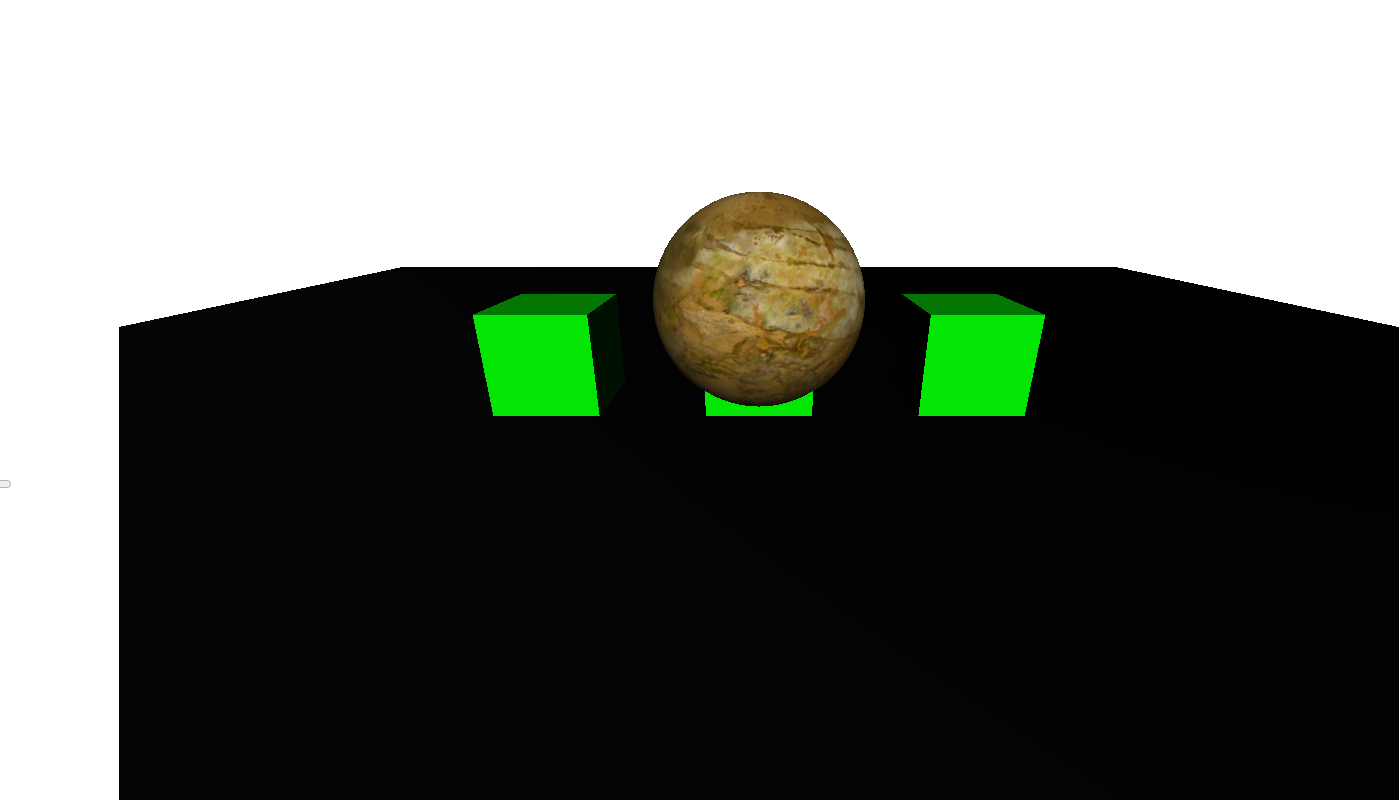
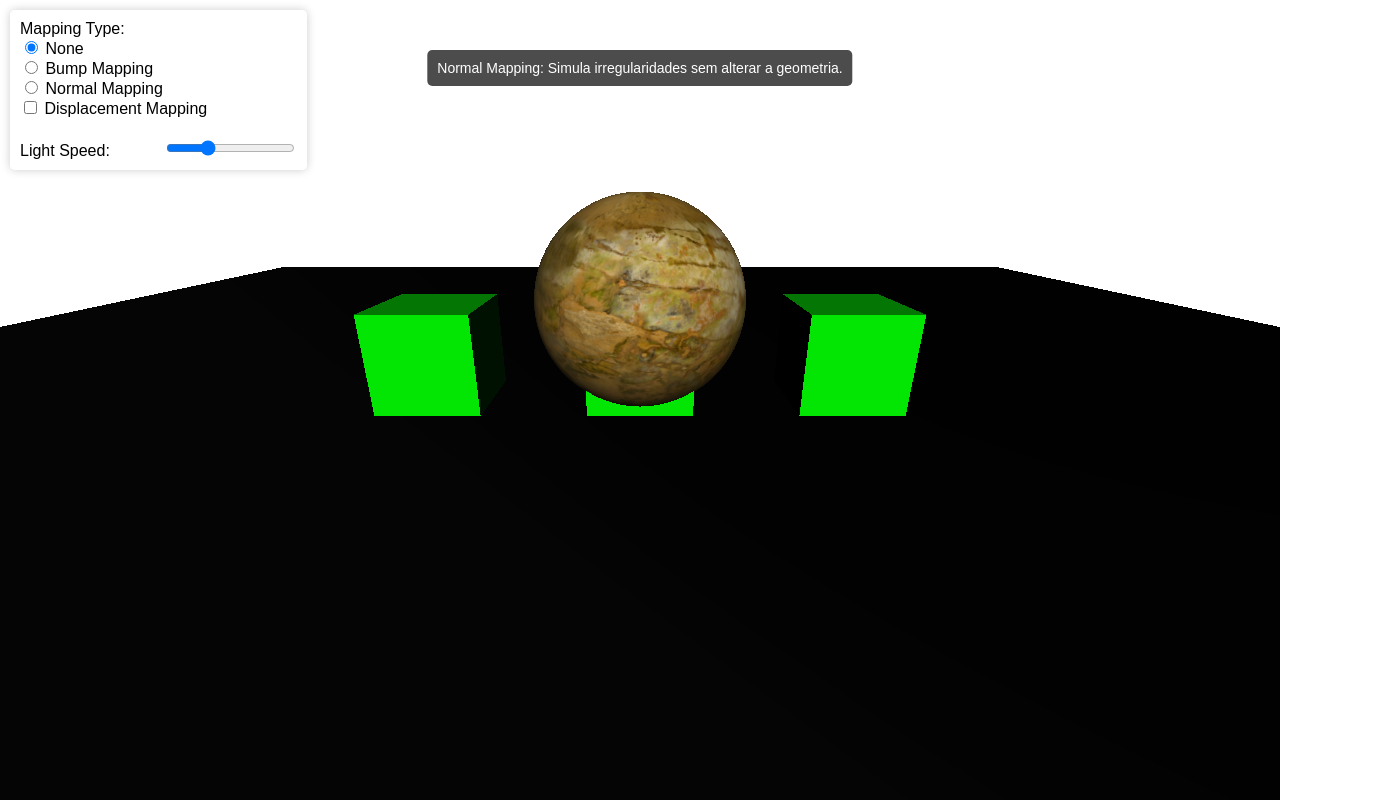
Before and after one commit to VS-7/Texture, a plain HTML site: page Textures/index.html in a window 1280 px wide. Shown: the whole page, 1399 px wide, since content can reach past the window. Drawn offline with nearby package versions, Linux system fonts and the light colour scheme; animation ran at ten frames a second.

Commit message:
Update styles.css

```diff
--- a/Textures/styles.css
+++ b/Textures/styles.css
@@ -1,40 +1,31 @@
-body {
-    margin: 0;
-    overflow: hidden;
+
+body { margin: 0; overflow: hidden; font-family: Arial, sans-serif; }
+#menu {
+    position: absolute;
+    top: 10px;
+    left: 10px;
+    background-color: rgba(255, 255, 255, 0.8);
+    padding: 10px;
+    border-radius: 5px;
+    box-shadow: 0px 0px 10px rgba(0, 0, 0, 0.2);
+}
+.slider-container {
+    margin-top: 20px;
+}
+.slider-container label {
+    display: inline-block;
+    width: 140px;
+}
+#message {
+    position: absolute;
+    top: 50px;
+    left: 50%;
+    transform: translateX(-50%);
+    background-color: rgba(0, 0, 0, 0.7);
     color: white;
-    font-family: Arial, Helvetica, sans-serif;
-    display: flex;
-    align-items: center;
-    justify-content: center;
+    padding: 10px;
+    border-radius: 5px;
+    display: none;
+    font-size: 14px;
+    z-index: 10;
 }
-
-aside {
-    position: fixed;
-    background-color: rgba(0, 0, 0, 0.767);
-    bottom: 0;
-    width: 200px;
-    padding: 20px;
-    border-top-left-radius: 40px;
-    border-top-right-radius: 40px;
-    color: white;
-}
-
-
-
-.button-fight {
-    margin: 10px;
-    border: none;
-    padding: 10px;
-    background-color: greenyellow;
-    border-radius: 20px;
-    cursor: pointer;
-    font-size: large;
-    font-weight: bold;
-    transition: border 0.2s;
-}
-
-.button-fight:hover {
-    border: 2px solid greenyellow;
-    background-color: transparent;
-    color: greenyellow;
-}
```
